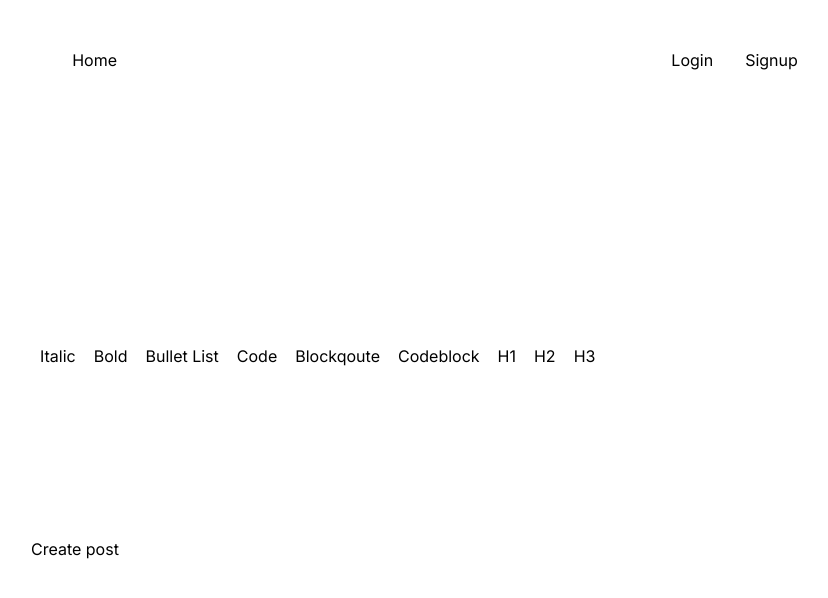
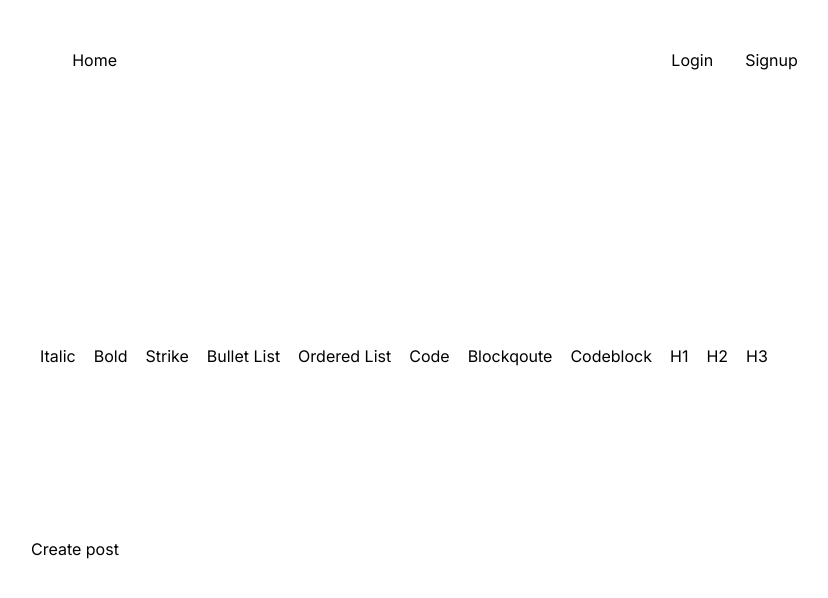
Before and after one commit to LucioFurnari/Blog-Client, a Next.js app: page /submit in a window 1280 px wide. Shown: the top 598 px of the page, without its empty margins (209-1037 px from the left). Built offline with nearby package versions, Linux system fonts and the light colour scheme; no server answers.

Commit message:
Create editor buttons for ordered list and strike, add function to handle it

```diff
--- a/src/components/Submit/Editor/Buttons/ButtonsContainer.tsx
+++ b/src/components/Submit/Editor/Buttons/ButtonsContainer.tsx
@@ -40,11 +40,21 @@ export default function ButtonsContainer(props: { editor: Editor | null}) {
     editor?.chain().focus().toggleHeading({ level: 3}).run();
   }
 
+  function handleOrderedList() {
+    editor?.chain().focus().toggleOrderedList().run();
+  }
+
+  function handleStrike() {
+    editor?.chain().focus().toggleStrike().run();
+  }
+
   return (
     <div>
       <EditorButton name={'Italic'} activeClass={'italic'} editor={editor} handleFunction={handleItalic} />
       <EditorButton name={'Bold'} activeClass={'bold'} editor={editor} handleFunction={handleBold} />
+      <EditorButton name={'Strike'} activeClass={'strike'} editor={editor} handleFunction={handleStrike}/>
       <EditorButton name={'Bullet List'} activeClass={'bulletList'} editor={editor} handleFunction={handleBulletList} />
+      <EditorButton name={'Ordered List'} activeClass={'orderedList'} editor={editor} handleFunction={handleOrderedList}/>
       <EditorButton name={'Code'} activeClass={'code'} editor={editor} handleFunction={handleCode}/>
       <EditorButton name={'Blockqoute'} activeClass={'blockquote'} editor={editor} handleFunction={handleBlockqoute} />
       <EditorButton name={'Codeblock'} activeClass={'codeBlock'} editor={editor} handleFunction={handleCodeBlock}/>
```
